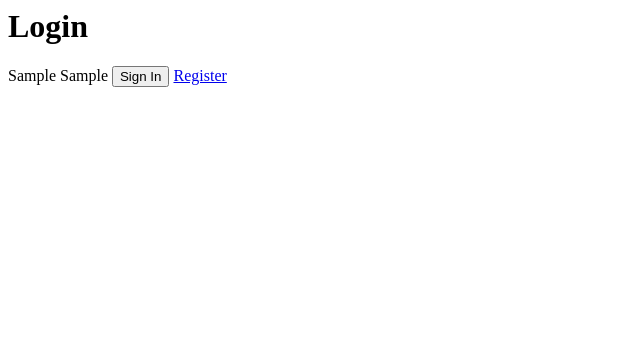
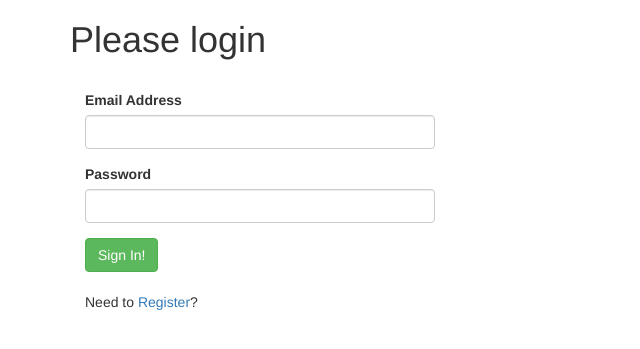
Before and after one commit to simo1209/diploma, a Flask app: template diplomaproject/templates/login.html in a window 1280 px wide. Shown: the top 349 px of the page, without its empty margins (0-640 px from the left). Run offline with Flask 2, Linux system fonts and the light colour scheme; tables that the repository leaves empty hold one stand-in row (values such as "Sample post"); the template is opened without the code that fills it: values that come from a table or form of the project are taken from there, most other values are stand-ins (such as "Sample title", 1, 10 or a date in 2020); some libraries are stand-ins or nearby versions.

Commit message:
Added login

```diff
--- a/diplomaproject/config.py
+++ b/diplomaproject/config.py
@@ -12,5 +12,5 @@
 
 class DevelopmentConfig(BaseConfig):
     DEBUG = True
-    BCRYPT_LOG_ROUNDS = 4
+    BCRYPT_LOG_ROUNDS = 12
     SQLALCHEMY_DATABASE_URI = 'postgresql://simo09:12092002Sim2@localhost:5433/qrpayment'
--- a/diplomaproject/models.py
+++ b/diplomaproject/models.py
@@ -46,7 +46,7 @@
         self.email = email
         self.password = bcrypt.generate_password_hash(
             password, app.config.get('BCRYPT_LOG_ROUNDS')
-        )
+        ).decode('utf-8')
         self.registered_on = datetime.datetime.now()
         self.phone = phone
         self.address = address
--- a/diplomaproject/templates/login.html
+++ b/diplomaproject/templates/login.html
@@ -1,17 +1,33 @@
-<h1>Login</h1>
+{% extends 'base.html' %}
+{% import "bootstrap/wtf.html" as wtf %}
 
-<form role="form" method="post" action="">
+{% block content %}
+
+  <header class="content-header">
+    <h1>Please login</h1>
+  </header>
+
+  <br>
+
+
+  <form class="form" role="form" method="post" action="">
 
     {{ form.csrf_token }}
     {{ form.hidden_tag() }}
     {{ wtf.form_errors(form, hiddens="only") }}
 
 
+    <div class="col-lg-4 col-sm-4">
 
-    {{ wtf.form_field(form.email) }}
-    {{ wtf.form_field(form.password) }}
+      {{ wtf.form_field(form.email) }}
+      {{ wtf.form_field(form.password) }}
 
-    <button type="submit">Sign In</button>
-    <a href="{{ url_for('user.register') }}">Register</a>
+      <button class="btn btn-success" type="submit">Sign In!</button>
+      <br><br>
+      <p>Need to <a href="{{ url_for('user.register') }}">Register</a>?</p>
+    </div>
 
-</form>
+  </form>
+
+
+{% endblock content %}
--- a/diplomaproject/user/views.py
+++ b/diplomaproject/user/views.py
@@ -12,8 +12,6 @@
 
 @user_blueprint.route('/register', methods=['GET', 'POST'])
 def register():
-    print(request.form)
-    print(type(request.form))
     form = RegisterForm(request.form)
 
     if form.validate_on_submit():
```
